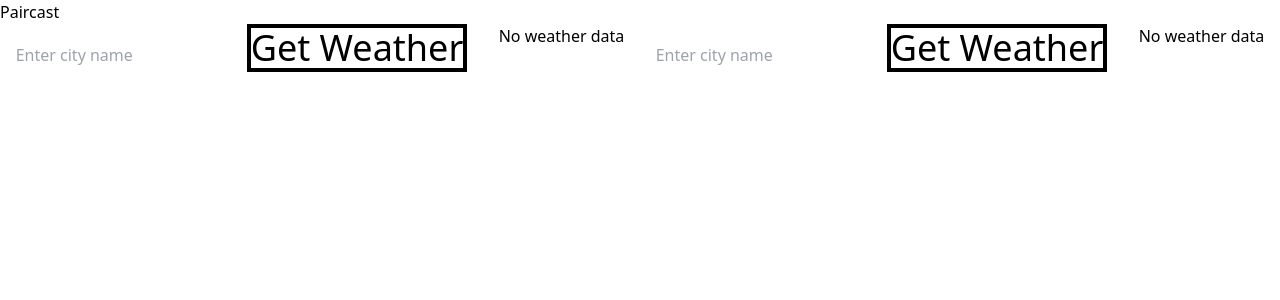
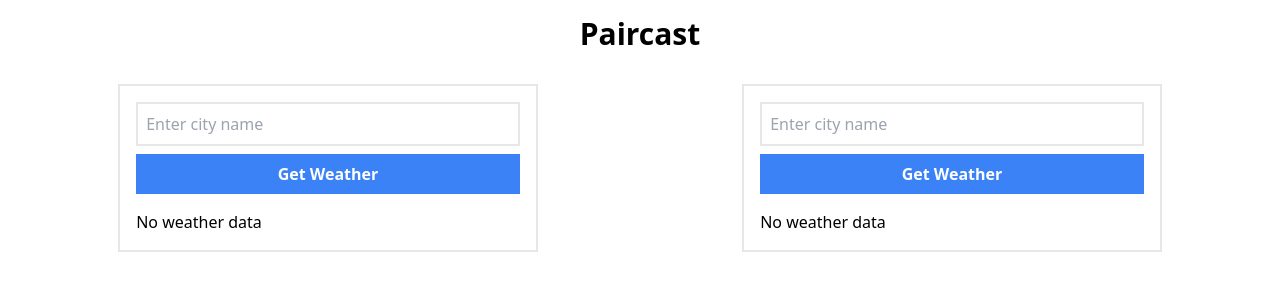
Before and after one commit to pauljban/paircast, a React (Vite) app: page / in a window 1280 px wide. Shown: the top 300 px of the page. Built offline with nearby package versions, Linux system fonts and the light colour scheme.

Commit message:
Initial styling adjustments

```diff
--- a/src/App.tsx
+++ b/src/App.tsx
@@ -7,10 +7,12 @@ function App() {
 
   return (
     <>
-      <h1>Paircast</h1>
-      <div style={{ display: 'flex', justifyContent: 'space-around' }}>
-        <WeatherDisplay />
-        <WeatherDisplay />
+      <div className="p-4">
+        <h1 className="text-center text-3xl font-bold mb-8">Paircast</h1>
+        <div className="flex justify-around items-start">
+          <WeatherDisplay />
+          <WeatherDisplay />
+        </div>
       </div>
 
     </>
--- a/src/WeatherDisplay.tsx
+++ b/src/WeatherDisplay.tsx
@@ -45,15 +45,15 @@ function WeatherDisplay() {
 
     return (
         <>
-            <div>
+            <div className="border-2 p-4">
                 <input
+                    className="border-2 p-2 w-full mb-2"
                     type="text"
                     value={city}
                     onChange={e => setCity(e.target.value)}
                     placeholder="Enter city name"
                 />
-                <button className="border-black text-4xl border-4" onClick={fetchWeather}>Get Weather</button>
-            </div>
+                <button className="bg-blue-500 hover:bg-blue-700 text-white font-bold py-2 px-4 w-full mb-4" onClick={fetchWeather}>Get Weather</button>
                 <div>
                     {weather && weather.main ? (
                         <>
@@ -66,6 +66,9 @@ function WeatherDisplay() {
                     )}
                 </div>
 
+            </div>
+
+
         </>
     )
 }
```
Lines whose indentation alone changed are shown as unchanged.
